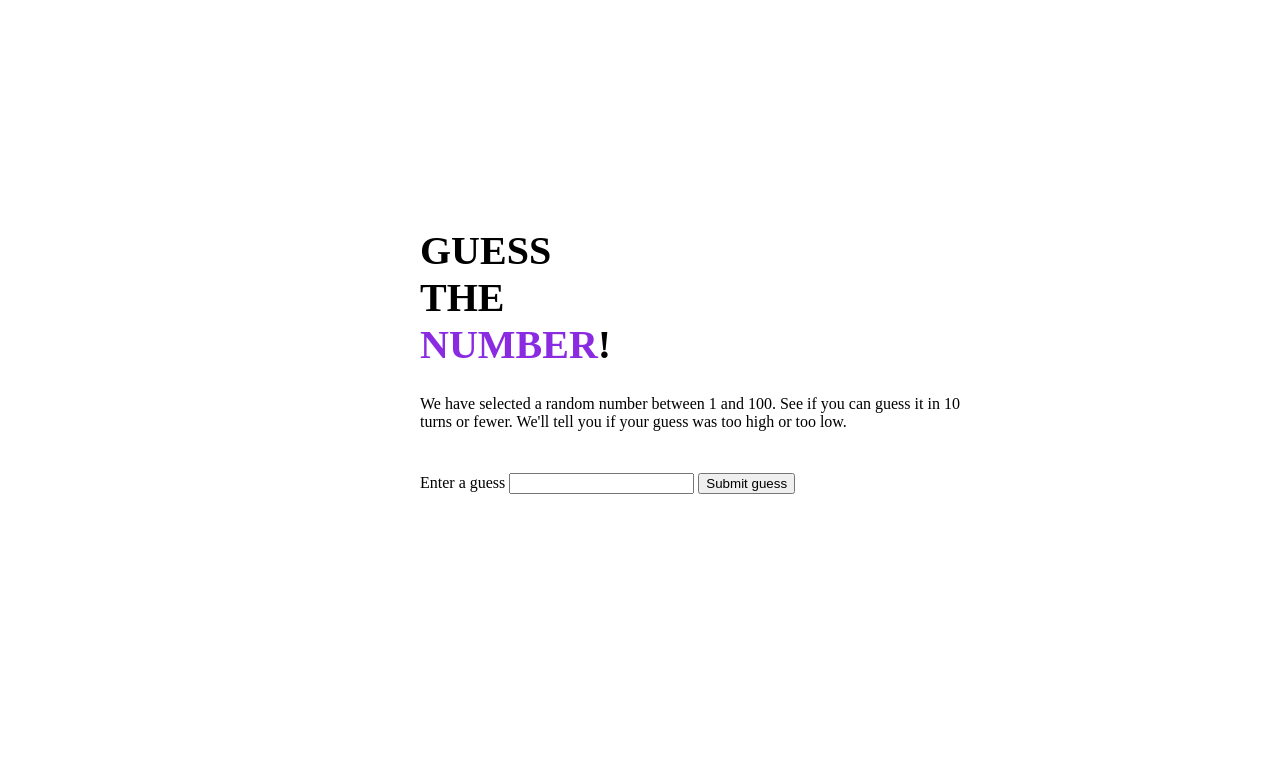
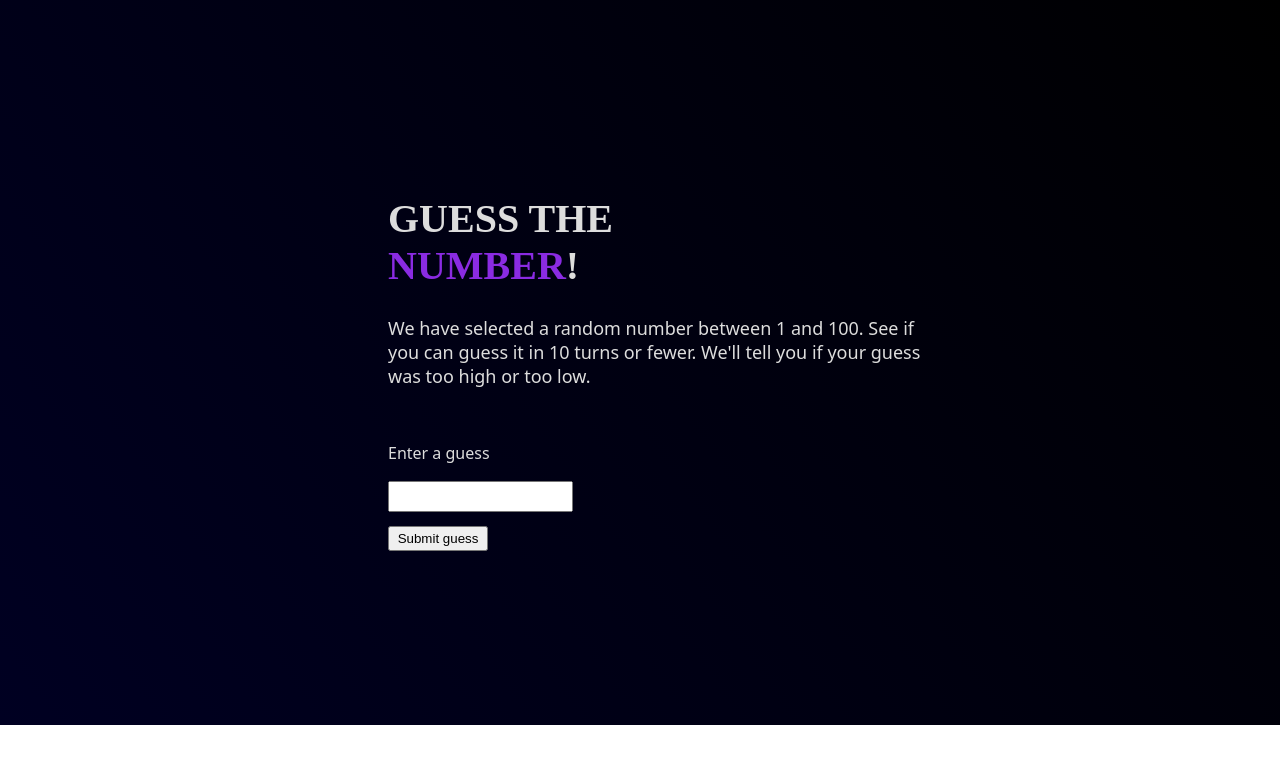
Before and after one commit to kevinhirwa/guess-number-game, a plain HTML site: page index.html in a window 1280 px wide. Drawn offline with Linux system fonts and the light colour scheme.

Commit message:
Add Css style

```diff
--- a/index.html
+++ b/index.html
@@ -8,7 +8,42 @@
 </head>
 <style>
     body{
-        padding: 15%;
+        background: linear-gradient(235deg,#000,#002) no-repeat;
+        color: #ddd;
+        height: fit-content;
+        font-family: system-ui;
+    }
+    h1{
+        font-size: 50px;
+        width: 50%;
+        font-family: initial;
+    }
+    .content{
+        padding:  2em;
+        height: 100%;
+    }
+    p{
+        font-size: large;
+    }
+    .number{
+        width: 50%;
+        display: flex;
+        flex-direction: row;
+        flex-wrap: wrap;
+        justify-content: right;
+        margin-left: auto;
+    }
+    .number *{
+        margin: .5em 0px;
+        height: 25px;
+    }
+    #submit{
+        display: block;
+        width: 100px;
+    }
+    @media only screen and (min-width:700px) {
+        body{
+            padding: 10%;
         }
         h1{
             font-size: 40px;
@@ -21,10 +56,15 @@
             width: 50%;
             margin: auto;
         }
+        .number{
+            justify-content: space-between;
+            margin-left: initial;
+        }
         #feedback{
             text-align: center;
-        padding: 5px;
+            padding: 5px 10px;
             width: 300px;
+        }
     }
 </style>
 <body>
@@ -32,10 +72,12 @@
         <h1>GUESS THE <span style="color: blueviolet;">NUMBER</span>!</h1>
         <p>We have selected a random number between 1 and 100. See if you can guess it in 10 turns or fewer. We'll tell you if your guess was too high or too low.</p>
         <p id="feedback"></p>
-        <div>
+        <div class="number">
             <label for="#number">
-                Enter a guess <input type="text" id="number"> <button id="submit">Submit guess</button>
+                Enter a guess
             </label>
+            <input type="text" id="number">
+            <button id="submit">Submit guess</button>
         </div>
     </div>
     <script>
@@ -49,17 +91,20 @@
                 feedback.textContent="Hurray! You got it right!";
                 feedback.style.backgroundColor='green';
                 feedback.style.color='white';
+                feedback.style.padding='5px';
             }
             else if(status==1) {
                 feedback.textContent="Wrong! Too High!";
                 feedback.style.backgroundColor='red';
                 feedback.style.color='white';
+                feedback.style.padding='5px';
 
             }
             else{
                 feedback.textContent = "Wrong! Too Low!";
                 feedback.style.backgroundColor='red';
                 feedback.style.color='white';
+                feedback.style.padding='5px';
             }
         }
         function checkGuess(){
```
Lines whose indentation alone changed are shown as unchanged.
